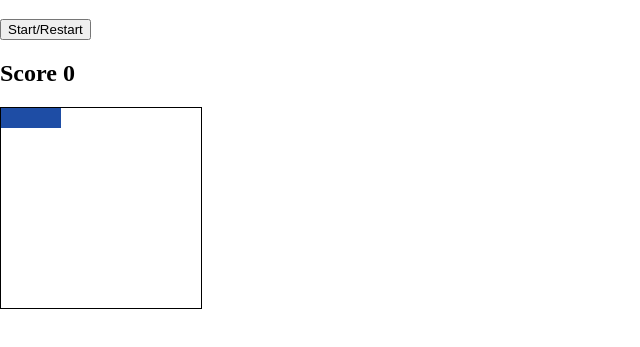
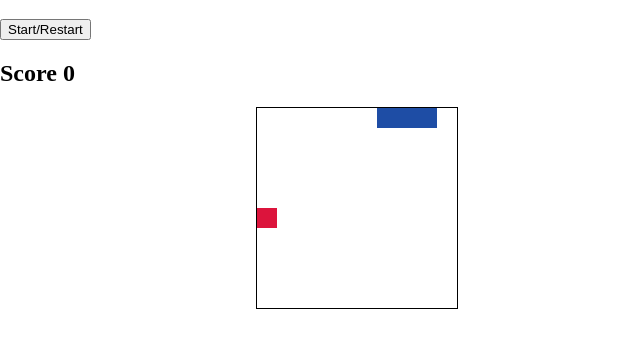
Before and after one commit to nirmalaluwang74/Snake-game, a plain HTML site: page index.html in a window 1280 px wide. Shown: the part 61-408 px from the top of the page, without its empty margins (0-640 px from the left). Drawn offline with Linux system fonts and the light colour scheme.

Commit message:
snakegame

```diff
--- a/index.js
+++ b/index.js
@@ -1,8 +1,15 @@
 const startBtn = document.getElementById("start")
 const grid = document.querySelector('.grid')
-const score = document.getElementById('score')
+const scoreDisplay = document.getElementById('score')
 let squares = []
-let currentSnake = [0,1,2]
+let currentSnake = [2,1,0]
+let direction = 1
+const width = 10
+let appleIndex = 0
+let score = 0
+let intervalTime = 1000
+const speed = .9
+
 
 function createGrid() {
     for (let i = 0; i < 100; i++ ) {
@@ -14,5 +21,75 @@ function createGrid() {
 }
 createGrid()
 
+currentSnake.forEach(index => squares[index].classList.add('snake'))
 
-currentSnake.forEach(index => squares[index].classList.add('snake'))
+ move = () => {
+    if (
+        (currentSnake[0] + width >= width * width && direction === 10) ||
+        (currentSnake[0] % width === width - 1 && direction === 1) ||
+        (currentSnake[0] % width === 0 && direction === -1) ||
+        (currentSnake[0] - width < 0 && direction === -10) ||
+        squares[currentSnake[0] + direction].classList.contains('snake')
+    )
+    return clearInterval(timerId)
+
+    const tail = currentSnake.pop()
+    squares[tail].classList.remove('snake')
+    currentSnake.unshift(currentSnake[0] + direction)
+
+
+    if (squares[currentSnake[0]].classList.contains('apple')) {
+        //remove the class of apple
+        squares[currentSnake[0]].classList.remove('apple')
+
+        squares[tail].classList.add('snake')
+
+        currentSnake.push(tail)
+
+        generateApple()
+        score++
+        scoreDisplay.textContent = score
+        clearInterval(timerId)
+        intervalTime = intervalTime * speed
+        timerId = setInterval(move, intervalTime)
+
+    }
+
+    squares[currentSnake[0]].classList.add('snake')
+    }
+
+    move()
+
+
+
+    let timerId = setInterval(move, intervalTime)
+
+
+    generateApple = () => {
+        do {
+            appleIndex = Math.floor(Math.random() * squares.length)
+        } while (squares[appleIndex].classList.contains('snake'))
+        squares[appleIndex].classList.add('apple')
+        }
+
+    generateApple()
+
+
+control = (e) => {
+    if (e.key === 'ArrowRight') {
+        direction = 1
+
+    } else if (e.key === 'ArrowUp') {
+        direction = -width
+
+    } else if (e.key === 'ArrowLeft') {
+        direction = -1
+
+    } else if (e.key === 'ArrowDown') {
+        direction = +width
+
+    }
+}
+
+
+    document.addEventListener('keyup', control)
--- a/styles.css
+++ b/styles.css
@@ -8,16 +8,21 @@ body {
     height:200px;
     border: solid 1px black;
     display: flex;
+    position: relative;
+    left: 20vw;
     flex-wrap: wrap;
+    align-items: center;
 }
 
 .square {
     width:20px;
     height: 20px ;
-
 }
 
 .snake {
     background-color: rgb(30, 77, 165);
+}
 
+.apple {
+    background-color: crimson;
 }
```
